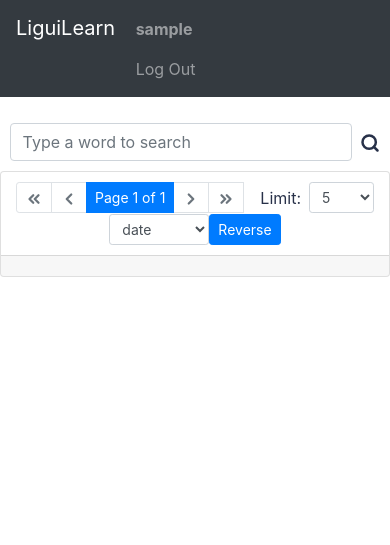
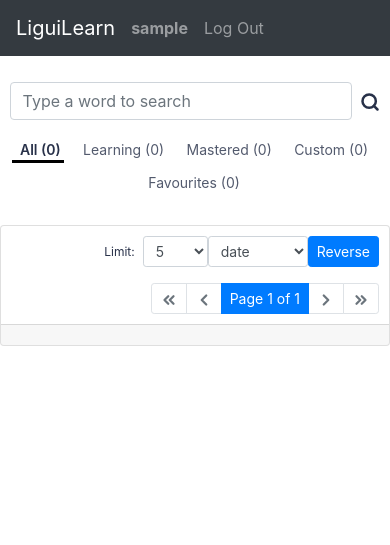
Before and after one commit to anjathiart/lingui-learn, a Django app: page / in a window 390 px wide. Shown: the top 545 px of the page. After the commit the page ends 346 px from the top, so only its background shows below. Run offline with Django 3.2, Linux system fonts and the light colour scheme; the visitor is signed in with stand-in values (Sample User, id 1); data that the repository does not hold is empty; some libraries are stand-ins or nearby versions.

Commit message:
Minor fixes for custom entries, filter by custom entries, responsive style tweaks

```diff
--- a/linguilearn/static/linguilearn/dash-components.jsx
+++ b/linguilearn/static/linguilearn/dash-components.jsx
@@ -16,9 +16,8 @@ const SideBar = class extends React.Component {
 					<div className={`navTabs__item ${this.props.active === 'all' ? 'navTabs--active' : null}`} onClick={ () => this.props.filterLibrary('all') }>All ({ this.props.listCountSummary.totalCount })</div>
 					<div className={`navTabs__item ${this.props.active === 'learning' ? 'navTabs--active' : null}`} onClick={ () => this.props.filterLibrary('learning') }>Learning ({ this.props.listCountSummary.learningCount })</div>
 					<div className={`navTabs__item ${this.props.active === 'mastered' ? 'navTabs--active' : null}`} onClick={ () => this.props.filterLibrary('mastered') }>Mastered ({ this.props.listCountSummary.masteredCount })</div>
-					<div className={`navTabs__item ${this.props.active === 'custom' ? 'navTabs--active' : null}`} onClick={ () => this.props.filterLibrary('custom') }>Custom Entries ({ this.props.listCountSummary.customCount })</div>
+					<div className={`navTabs__item ${this.props.active === 'custom' ? 'navTabs--active' : null}`} onClick={ () => this.props.filterLibrary('custom') }>Custom ({ this.props.listCountSummary.customCount })</div>
 					<div className={`navTabs__item ${this.props.active === 'favourites' ? 'navTabs--active' : null}`} onClick={ () => this.props.filterLibrary('favourites') }>Favourites ({ this.props.listCountSummary.favouritesCount })</div>
-					<div className={`navTabs__item ${this.props.active === 'archived' ? 'navTabs--active' : null}`} onClick={ () => this.props.filterLibrary('archived') }>Archived ({ this.props.listCountSummary.archivedCount })</div>
 				</div>
 			</div>
 		)
@@ -138,11 +137,6 @@ const Pagination = class extends React.Component {
 		return (
 			<div className="paginationWrapper">
 				<ul className="pagination pagination-sm mb-0">
-					<li onClick={ () => this.actionPageUpdate(1, this.props.prev) } className={ `page-item ${this.props.prev ? null : 'disabled'}` }><a className="page-link"><i data-feather="chevrons-left" className=""></i></a></li>
-					<li onClick={ () => this.actionPageUpdate(this.props.page - 1, this.props.prev) } className={ `page-item ${this.props.prev ? null : 'disabled'}` }><a className="page-link"><i data-feather="chevron-left" className=""></i></a></li>
-					<li className="page-item active"><a className="page-link">{ `Page ${this.props.page} of ${this.props.numPages}` }</a></li>
-					<li onClick={ () => this.actionPageUpdate(this.props.page + 1, this.props.next) } className={ `page-item ${this.props.next ? null : 'disabled'}` }><a className="page-link"><i data-feather="chevron-right" className=""></i></a></li>
-					<li onClick={ () => this.actionPageUpdate(this.props.numPages, this.props.next) } className={ `page-item ${this.props.next ? null : 'disabled'}` }><a className="page-link"><i data-feather="chevrons-right" className=""></i></a></li>
 					<p className="ml-3 mr-2">Limit:</p>
 					<select className="form-control form-control-sm" value={ this.props.limit } onChange={ (e) => this.actionLimitUpdate(parseInt(e.target.value, 10)) }>
 						<option value="5">5</option>
@@ -161,6 +155,13 @@ const Pagination = class extends React.Component {
 						<button className="btn btn-sm btn-primary"
 							onClick={ () => this.actionOrderUpdate((this.props.direction === '-' ? '' : '-') + this.props.order.replace('-', '')) }>Reverse</button>
 					: <button className="btn btn-sm btn-primary" onClick={ () => this.actionOrderUpdate('?') }>Shuffle</button> }
+				</ul>
+				<ul className="pagination pagination-sm mb-0">
+					<li onClick={ () => this.actionPageUpdate(1, this.props.prev) } className={ `page-item ${this.props.prev ? null : 'disabled'}` }><a className="page-link"><i data-feather="chevrons-left" className=""></i></a></li>
+					<li onClick={ () => this.actionPageUpdate(this.props.page - 1, this.props.prev) } className={ `page-item ${this.props.prev ? null : 'disabled'}` }><a className="page-link"><i data-feather="chevron-left" className=""></i></a></li>
+					<li className="page-item active"><a className="page-link">{ `Page ${this.props.page} of ${this.props.numPages}` }</a></li>
+					<li onClick={ () => this.actionPageUpdate(this.props.page + 1, this.props.next) } className={ `page-item ${this.props.next ? null : 'disabled'}` }><a className="page-link"><i data-feather="chevron-right" className=""></i></a></li>
+					<li onClick={ () => this.actionPageUpdate(this.props.numPages, this.props.next) } className={ `page-item ${this.props.next ? null : 'disabled'}` }><a className="page-link"><i data-feather="chevrons-right" className=""></i></a></li>
 				</ul>
 			</div>
 		)
@@ -295,7 +296,7 @@ const LibraryEntry = class extends React.Component {
 					</div>
 				</div>
 
-				{ this.state.showWordDetails && this.props.entry.details && this.props.entry.details.length > 0
+				{ this.state.showWordDetails && this.props.entry.details && !this.props.entry.isCustomWord
 					? <div><WordEntry entry={ this.props.entry.details } /></div>
 					: null }
 
--- a/linguilearn/static/linguilearn/styles.css
+++ b/linguilearn/static/linguilearn/styles.css
@@ -30,6 +30,14 @@ p {
 
 select {
   max-width: 200px;
+}
+
+.navbar-nav {
+  display: flex;
+  flex-direction: row !important;
+}
+.navbar-nav > li {
+  margin-right: 1rem;
 }
 
 .infoBox__group {
@@ -171,6 +179,12 @@ select {
   padding: 0.6rem;
 }
 
+.paginationWrapper {
+  display: flex;
+  justify-content: space-between;
+  align-items: center;
+}
+
 .pagination {
   display: flex;
   justify-content: center;
@@ -241,12 +255,12 @@ select {
   .view__side {
     width: 100%;
     margin: 0px;
-    max-height: 3rem !important;
   }
 
   .navTabs {
+    width: 95vw;
     flex-direction: row;
-    font-size: 14px;
+    align-items: center;
     padding-top: 0px;
     padding-bottom: 0px;
   }
@@ -299,6 +313,23 @@ select {
   .btn {
     font-size: 14px;
   }
+
+  .paginationWrapper {
+    flex-direction: column;
+    justify-content: flex-start;
+    align-items: flex-end;
+  }
+  .paginationWrapper > ul:first-of-type {
+    padding-bottom: 1rem;
+  }
+
+  p {
+    font-size: 12px;
+  }
+
+  .navTabs {
+    font-size: 14px;
+  }
 }
 
 /*# sourceMappingURL=styles.css.map */
--- a/linguilearn/static/linguilearn/styles.sass
+++ b/linguilearn/static/linguilearn/styles.sass
@@ -36,6 +36,12 @@ p
 
 select
 	max-width: 200px
+
+.navbar-nav
+	display: flex
+	flex-direction: row !important
+	> li
+		margin-right: 1rem
 
 .infoBox__group
 	display: flex
@@ -162,6 +168,11 @@ select
 	max-width: 1024px
 	padding: 0.6rem
 
+.paginationWrapper
+	display: flex
+	justify-content: space-between
+	align-items: center
+
 .pagination
 	display: flex
 	justify-content: center
@@ -225,12 +236,12 @@ select
 	.view__side
 		width: 100%
 		margin: 0px
-		max-height: 3rem !important
+		// max-height: 3rem !important
 
 	.navTabs
-		// width: 100%
+		width: 95vw
 		flex-direction: row
-		font-size: 14px
+		align-items: center
 		padding-top: 0px
 		padding-bottom: 0px
 		&__item
@@ -273,3 +284,15 @@ select
 @media only screen and (max-width: 620px)
 	.btn
 		font-size: 14px
+	.paginationWrapper
+		flex-direction: column
+		justify-content: flex-start
+		align-items: flex-end
+		> ul:first-of-type
+			padding-bottom: 1rem
+
+	p
+		font-size: 12px
+
+	.navTabs
+		font-size: 14px
--- a/linguilearn/templates/linguilearn/layout.html
+++ b/linguilearn/templates/linguilearn/layout.html
@@ -18,10 +18,8 @@
 	</head>
 	<body>
 		<nav class="navbar navbar-expand-lg navbar-dark bg-dark">
-			<div class="">
 			<a class="navbar-brand" href="#">LiguiLearn</a>
 
-				<div style="display: inline-block" >
 			<ul class="navbar-nav mr-auto">
 				{% if user.is_authenticated %}
 				<li class="nav-item">
@@ -41,8 +39,6 @@
 				</li>
 			{% endif %}
 			</ul>
-				</div>
-			</div>
 		</nav>
 
 		<div class="body">
```
Also changed, not shown: 1 other file. Lines whose indentation alone changed are shown as unchanged.
